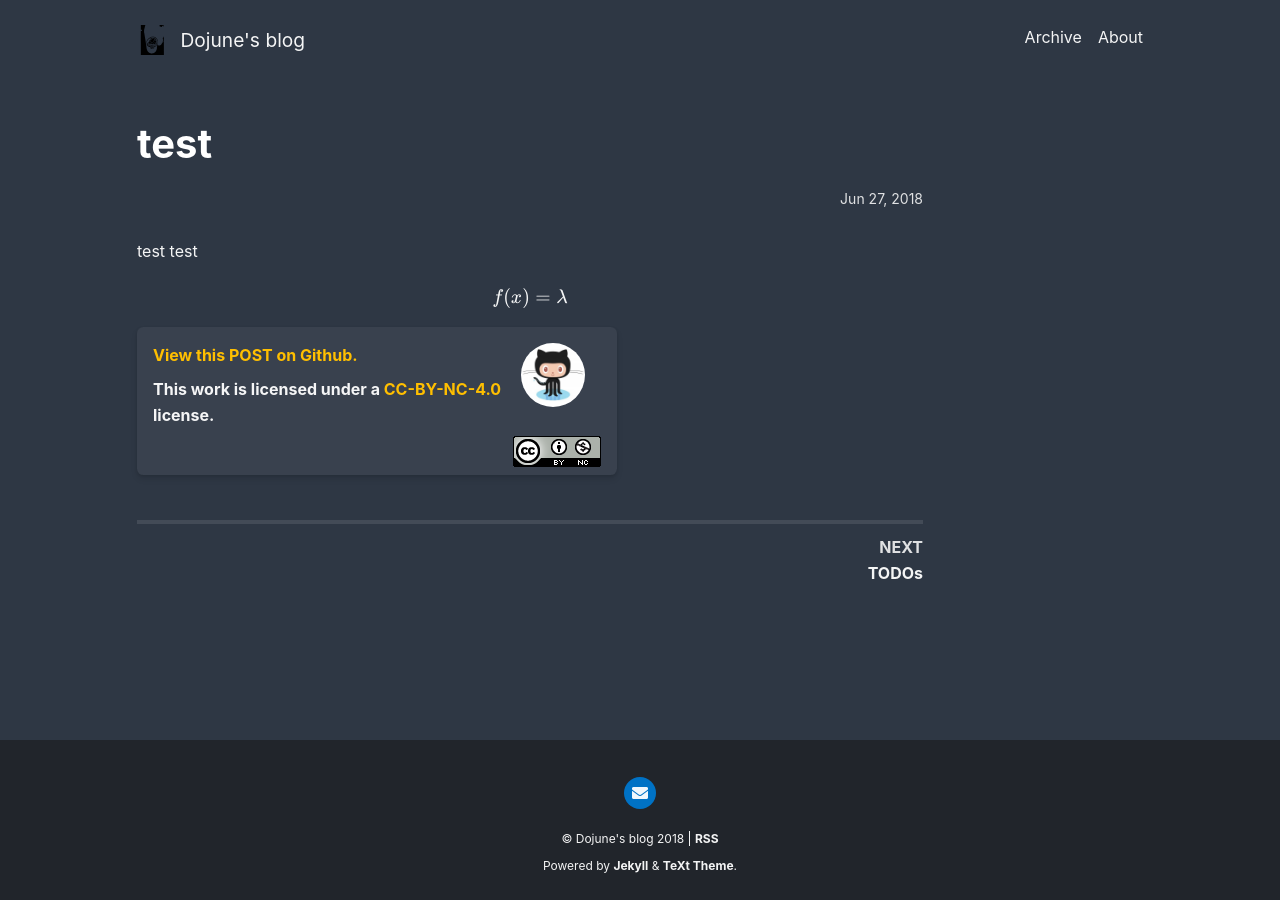
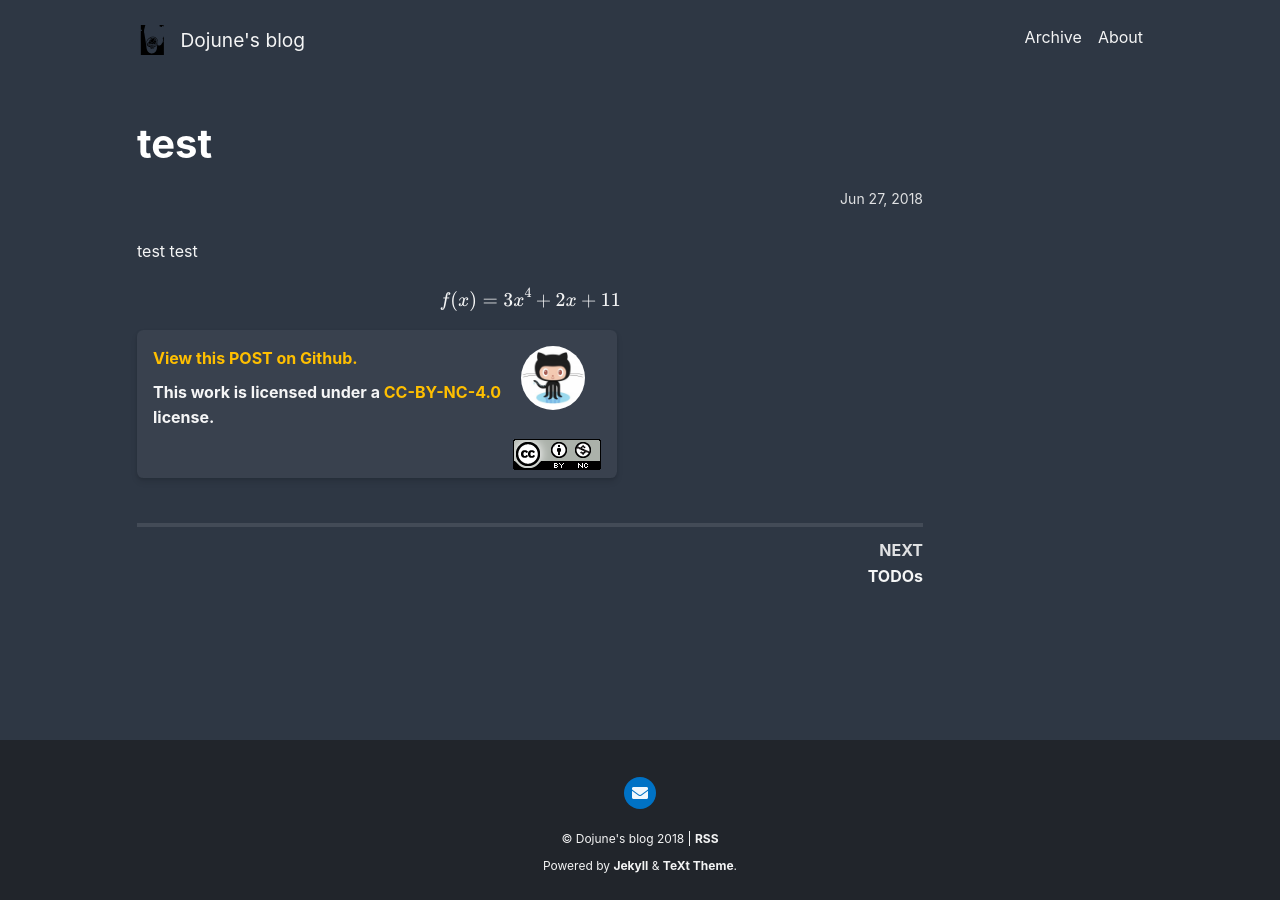
Before and after one commit to mindoj/mindojune.github.io, a Jekyll site: the page built from _posts/2018-06-27-test.markdown, in a window 1280 px wide. Built offline with Jekyll 4.4.1, drawn with Linux system fonts in a browser that asks for light colours; nearby versions of some CDN libraries; formulas are drawn with MathJax 3; comment, search, counter and statistics services are not loaded.

Commit message:
Update 2018-06-27-test.markdown

```diff
--- a/_posts/2018-06-27-test.markdown
+++ b/_posts/2018-06-27-test.markdown
@@ -7,4 +7,4 @@ comments: true
 
 test test
 
-$$ f(x) = \lambda  $$
+$$ f(x) = 3x^4 + 2x + 11  $$
```
